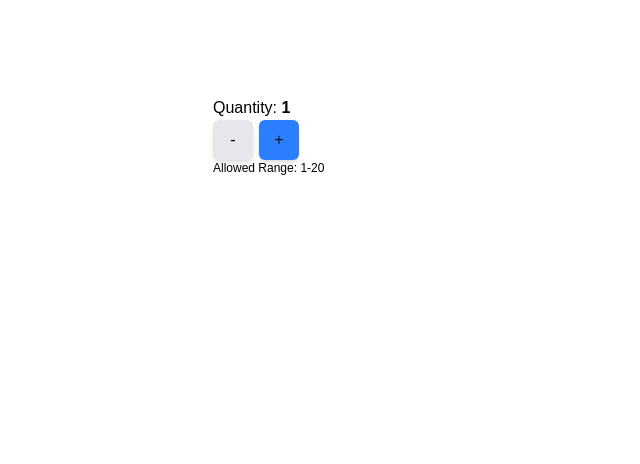
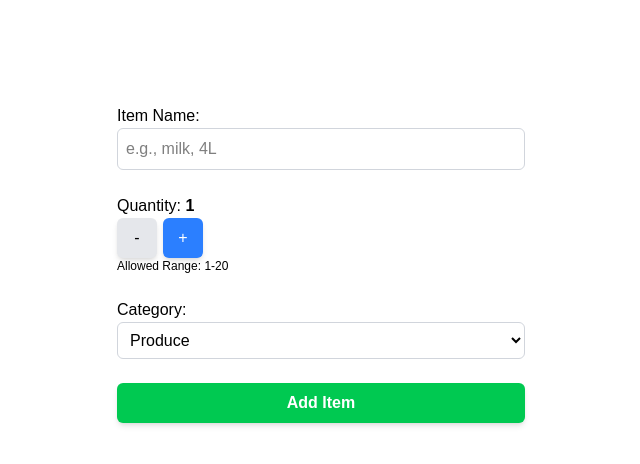
Before and after one commit to NoahwTaylor/cprg306-assignments, a Next.js app: page /week-5 in a window 1280 px wide. Shown: the top 464 px of the page, without its empty margins (319-959 px from the left). Built offline with nearby package versions, Linux system fonts and the light colour scheme.

Commit message:
Completes form functionality for week-5

```diff
--- a/app/week-5/new-item.js
+++ b/app/week-5/new-item.js
@@ -3,23 +3,53 @@ import { useState } from "react";
 
 export default function NewItem()
 {
+  const [name, setName] = useState("")
   const [quantity, setQuantity] = useState(1);
+  const [category, setCategory] = useState("Produce")
+
+  const handleName = (e) => { setName(e.target.value) }
+  const handleCategory = (e) => { setCategory(e.target.value)}
+
+  const handleSubmit = (e) => {
+    e.preventDefault()
+    alert(`Item: ${name} \nQuantity: ${quantity} \nCategory: ${category}`)
+  }
 
   return(
 
-    <section className="flex flex-col items-center rounded-lg mt-5">
-      <p className="text-white text-2xl font-bold mb-3">Add New Item</p>
+    <section className="flex flex-col items-center rounded-lg mt-5 text-black">
+      <p className="text-white text-2xl font-bold mb-3 align-baseline"> Week 5 - New Item</p>
+      <div className=" bg-white h-full w-full max-w-md rounded-sm p-5">
+        <form onSubmit={handleSubmit} className="flex flex-col justify-center rounded-lg mt-5">
 
-      <div className="flex flex-col justify-center bg-white h-36 w-1/5 rounded-sm p-5">
-        <p className="text-black">Quantity: <b>{quantity}</b></p>
-        <div className="">
-          <button className="w-10 h-10 bg-gray-200 hover:bg-gray-300 rounded-md mr-1.5 text-black shadow-md" onClick={() => {if(quantity > 1){setQuantity(quantity-1)}}}>-</button>
-          <button className="w-10 h-10 bg-blue-500 hover:bg-blue-600 rounded-md shadow-md" onClick={() => {if(quantity < 20){setQuantity(quantity + 1)}}}>+</button>
-        </div>
-        <p className="text-black text-xs">Allowed Range: 1-20</p>
+          <label htmlFor="item-name">Item Name:</label>
+          <input type="text" name="item-name" onChange={handleName} className="w-full max-w-md border border-gray-300 rounded-md p-2 mb-6 text-black" placeholder="e.g., milk, 4L" required />
+
+          <p>Quantity: <b>{quantity}</b></p>
+          <div>
+            <button type="button" className="w-10 h-10 bg-gray-200 hover:bg-gray-300 rounded-md mr-1.5 shadow-md" onClick={() => {if(quantity > 1){setQuantity(quantity-1)}}}>-</button>
+            <button type="button" className="w-10 h-10 bg-blue-500 hover:bg-blue-600 rounded-md text-white shadow-md" onClick={() => {if(quantity < 20){setQuantity(quantity + 1)}}}>+</button>
+          </div>
+          <p className="text-xs mb-6">Allowed Range: 1-20</p>
+
+          <label htmlFor="category">Category:</label>
+          <select name="category" onChange={handleCategory} className="w-full max-w-md border border-gray-300 rounded-md p-2 mb-3 text-black">
+            <option value="Produce">Produce</option>
+            <option value="Dairy">Dairy</option>
+            <option value="Bakery">Bakery</option>
+            <option value="Meat">Meat</option>
+            <option value="Frozen Foods">Frozen Foods</option>
+            <option value="Canned Goods">Canned Goods</option>
+            <option value="Dry Goods">Dry Goods</option>
+            <option value="Beverages">Beverages</option>
+            <option value="Snacks">Snacks</option>
+            <option value="Household">Household</option>
+            <option value="Other">Other</option>
+          </select>
+
+          <button type="submit" className="mt-3 w-full max-w-md bg-green-500 hover:bg-green-600 text-white font-bold py-2 px-4 rounded-md shadow-md">Add Item</button>
+        </form>
       </div>
-
     </section>
-
   );
 }
```
